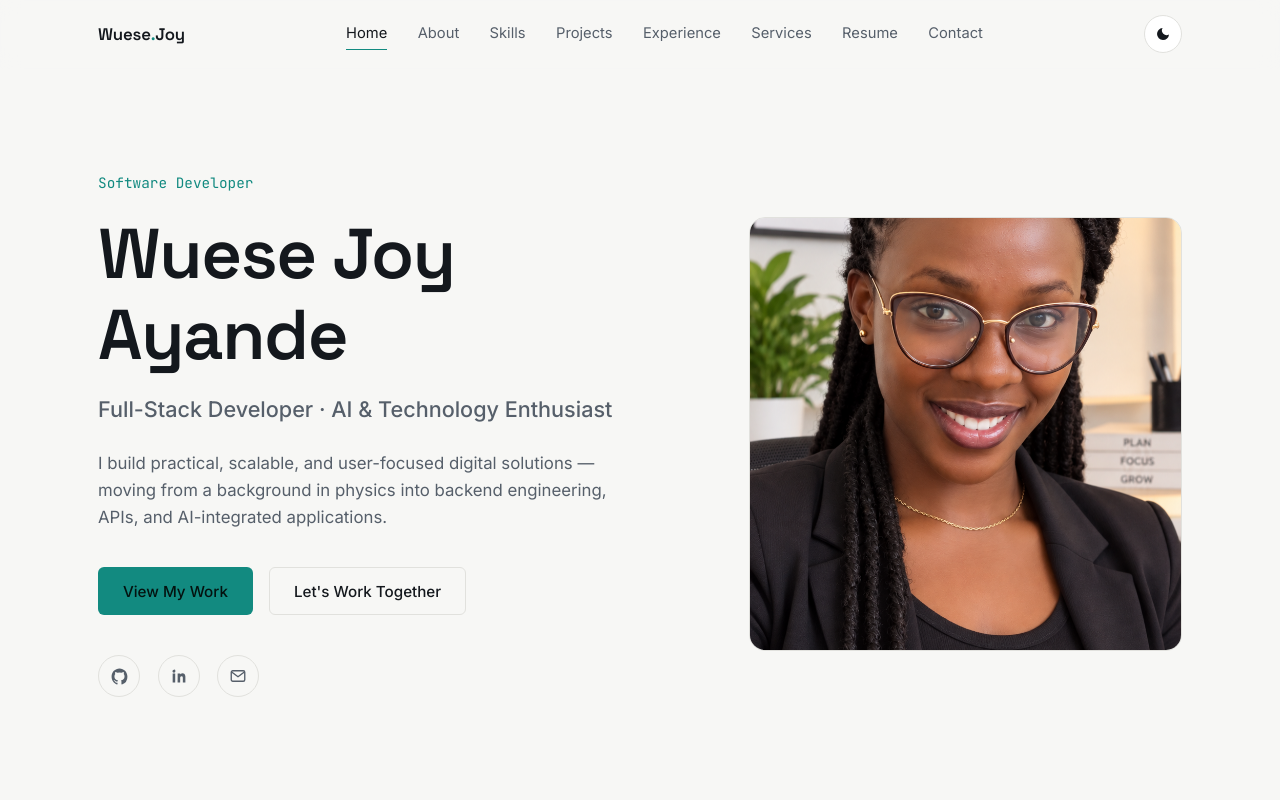
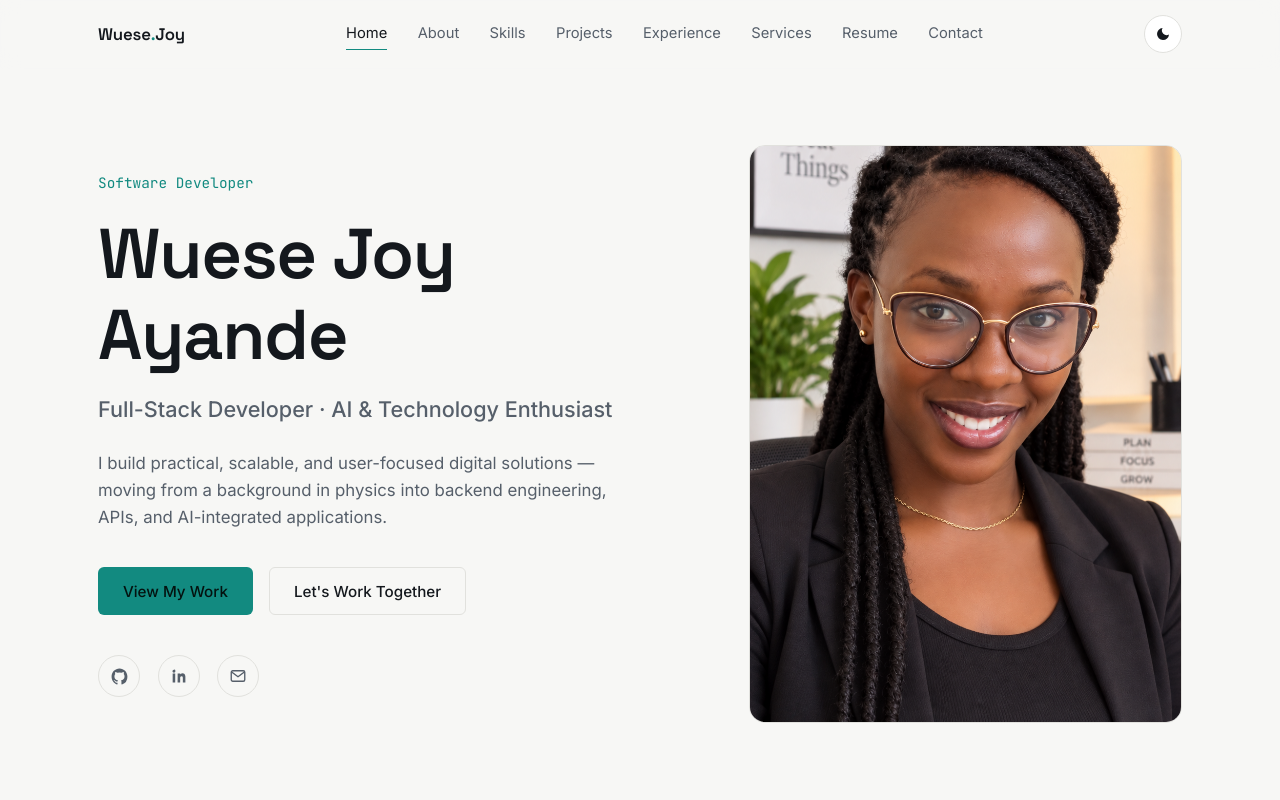
Before and after one commit to joywuese74-web/wuese-portfolio, a React (Vite) app in the folder frontend/: page / in a window 1280 px wide. Shown: the top 800 px of the page. Built offline with nearby package versions, Linux system fonts and the light colour scheme.

Commit message:
change the size of the portrait

```diff
--- a/frontend/src/index.css
+++ b/frontend/src/index.css
@@ -414,7 +414,7 @@ img { max-width: 100%; display: block; }
 
 .hero-visual {
   position: relative;
-  aspect-ratio: 1 / 1;
+  aspect-ratio: 3 / 4;
   border-radius: var(--radius-lg);
   border: 1px solid var(--border);
   background: var(--surface);
```
